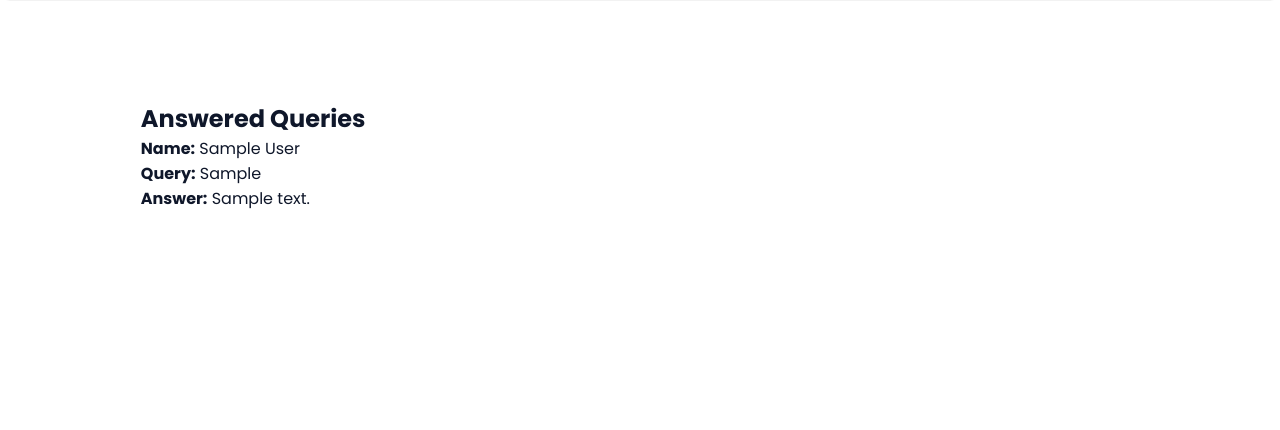
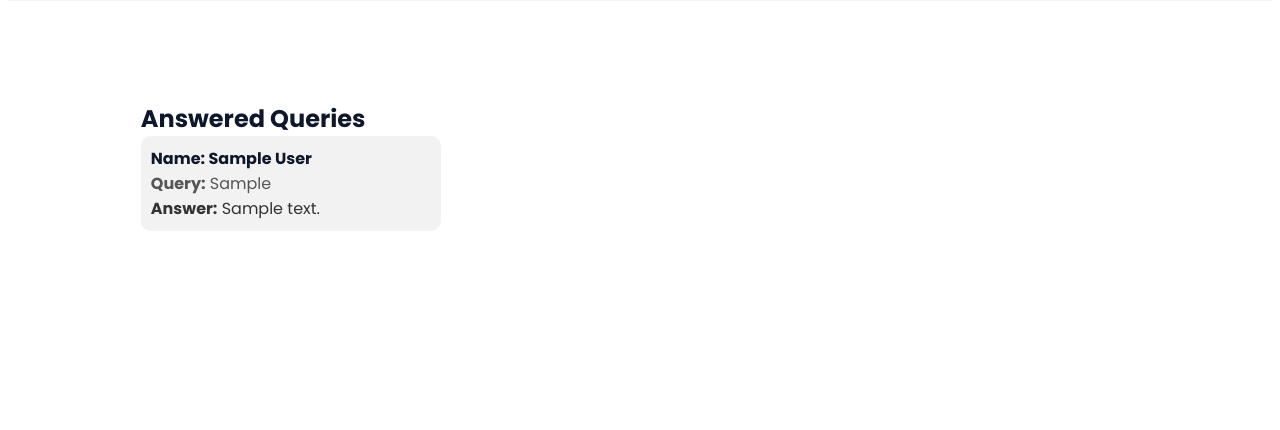
Before and after one commit to syamusenpai/Confectionary-Management, a PHP site: page /aneka_rasa_git/query.php in a window 1280 px wide. Shown: the part 548-978 px from the top of the page. Before the commit the page ends 757 px from the top, so only its background shows below. Run offline with PHP 8.4, Linux system fonts and the light colour scheme; tables that the repository leaves empty hold one stand-in row (values such as "Sample post"); some libraries are stand-ins or nearby versions.

Commit message:
website completion (Alpha 0.1)

```diff
--- a/startWeb/query.php
+++ b/startWeb/query.php
@@ -130,7 +130,35 @@ if ($_SERVER["REQUEST_METHOD"] == "POST") {
 // Close the database connection
 $dbc->close();
 ?>
+<style>
+  .bubble-chat {
+  display: flex;
+  flex-direction: column;
+  align-items: flex-start;
+  width: 300px;
+  background-color: #f2f2f2;
+  padding: 10px;
+  border-radius: 10px;
+  margin-bottom: 10px;
+}
 
+.bubble-chat p {
+  margin: 0;
+  padding: 0;
+}
+
+.bubble-chat .name {
+  font-weight: bold;
+}
+
+.bubble-chat .query {
+  color: #555555;
+}
+
+.bubble-chat .answer {
+  color: #333333;
+}
+</style>
 <?php
 $servername = "localhost";
 $username = "root";
@@ -153,10 +181,10 @@ echo "<h1>Answered Queries</h1>";
 
 if ($result->num_rows > 0) {
     while ($row = $result->fetch_assoc()) {
-        echo "<div>";
-        echo "<p><strong>Name:</strong> " . $row['name'] . "</p>";
-        echo "<p><strong>Query:</strong> " . $row['query'] . "</p>";
-        echo "<p><strong>Answer:</strong> " . $row['answer'] . "</p>";
+        echo "<div class='bubble-chat'>";
+        echo "<p class='name'><strong>Name:</strong> " . $row['name'] . "</p>";
+        echo "<p class='query'><strong>Query:</strong> " . $row['query'] . "</p>";
+        echo "<p class='answer'><strong>Answer:</strong> " . $row['answer'] . "</p>";
         echo "</div>";
         echo "<br>";
     }
@@ -166,6 +194,5 @@ if ($result->num_rows > 0) {
 
 echo "</section>";
 
-
 $dbc->close();
 ?>
```
Also changed, not shown: admins/Admin_dashbord.php (+9 -6 lines), admins/orderapproval.php (+34 -24 lines), admins/view.php (+15 -2 lines), startWeb/checkout.php (+8 -7 lines), startWeb/index.php (+27 -3 lines), img/bg.png.
